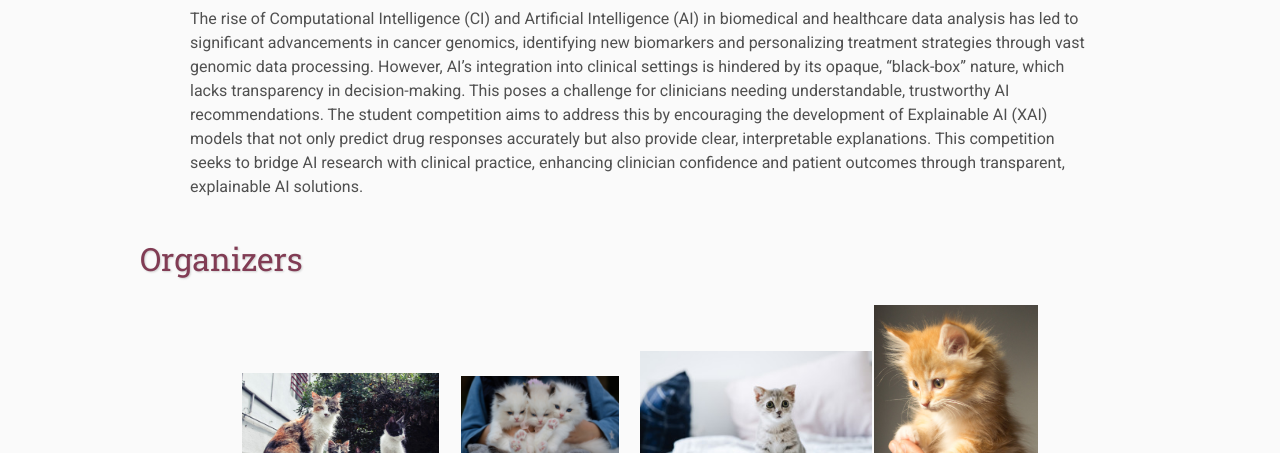
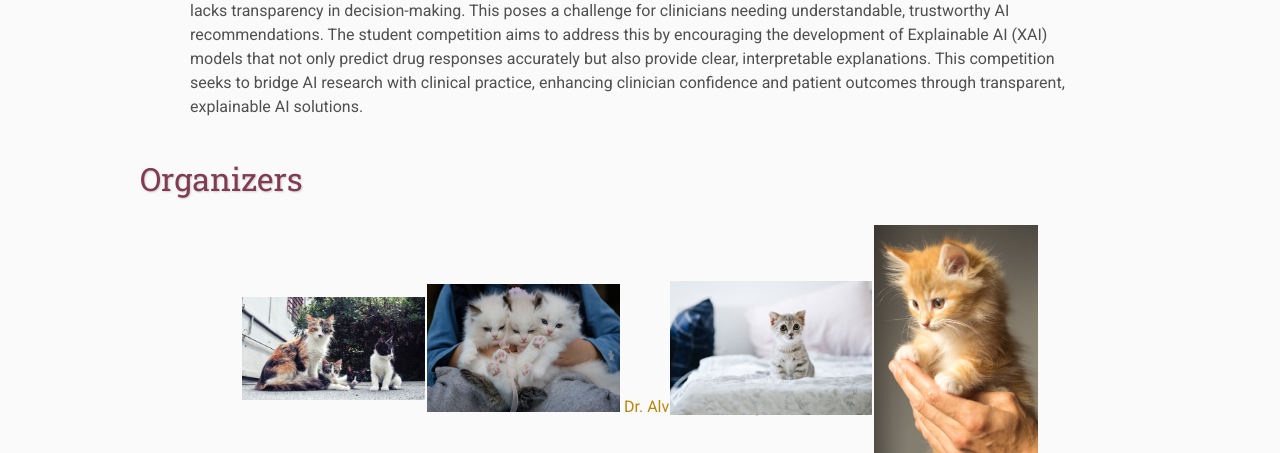
Before and after one commit to merlab/BioXAI-2025, a plain HTML site: page index.html in a window 1280 px wide. Shown: the part 743-1196 px from the top of the page. Drawn offline with Linux system fonts and the light colour scheme.

Commit message:
Update index.html

```diff
--- a/index.html
+++ b/index.html
@@ -60,7 +60,6 @@
         </tr>
     </table>
 
-    <h2>What is This Website?</h2>
     <p>
 The rise of Computational Intelligence (CI) and Artificial Intelligence (AI) in biomedical and healthcare data analysis has led to significant advancements in cancer genomics, identifying new biomarkers and personalizing treatment strategies through vast genomic data processing. However, AI’s integration into clinical settings is hindered by its opaque, “black-box” nature, which lacks transparency in decision-making. This poses a challenge for clinicians needing understandable, trustworthy AI recommendations. The student competition aims to address this by encouraging the development of Explainable AI (XAI) models that not only predict drug responses accurately but also provide clear, interpretable explanations. This competition seeks to bridge AI research with clinical practice, enhancing clinician confidence and patient outcomes through transparent, explainable AI solutions.
     </p>
@@ -71,26 +70,28 @@ The rise of Computational Intelligence (CI) and Artificial Intelligence (AI) in
     <table class="sponsors">
         <tr>
             <td class="sponsor">
+                <img src="assets/kitten1.jpg" alt="Dr. Arvind Mer">
                 <a href="https://merlab.github.io/">
-                    <img src="assets/kitten1.jpg" alt="Dr. Arvind Mer">
+                    Dr. Arvind Mer
                 </a>
             </td>
             <td class="sponsor">
+                 <img src="assets/kitten2.jpg" alt="Dr. Alvaro David Orjuela-Cañón" style="width: 80%">
                 <a href="http://www.eyebleach.me/">
-                    <img src="assets/kitten2.jpg" alt="Dr. Alvaro David Orjuela-Cañón" style="width: 80%">
+                   Dr. Alvaro David Orjuela-Cañón
                 </a>
             </td>
             <td class="sponsor">
+                 <img src="assets/kitten3.jpg" alt="Dr. Yasin Mamatjan">
                 <a href="http://www.mamatjanlab.com/">
-                    <img src="assets/kitten3.jpg" alt="Dr. Yasin Mamatjan">
+                   Dr. Yasin Mamatjan
                 </a>
-                Dr. Yasin Mamatjan
             </td>
             <td class="sponsor">
+                <img src="assets/kitten4.jpg" alt="Dr. Tayo Obafemi-Ajayi">
                 <a href="https://www.missouristate.edu/EGR/profile-display.aspx?p=TayoObafemiAjayi">
-                    <img src="assets/kitten4.jpg" alt="Dr. Tayo Obafemi-Ajayi">
+                    Dr. Tayo Obafemi-Ajayi
                 </a>
-                Dr. Tayo Obafemi-Ajayi
             </td>
         </tr>
     </table>
```
